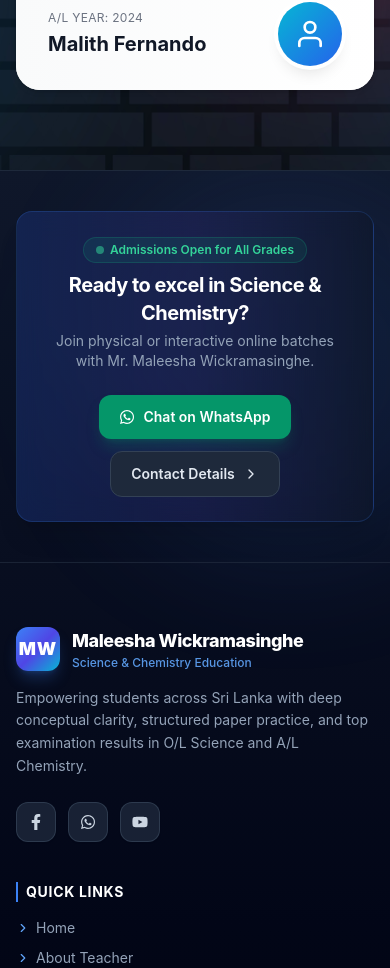
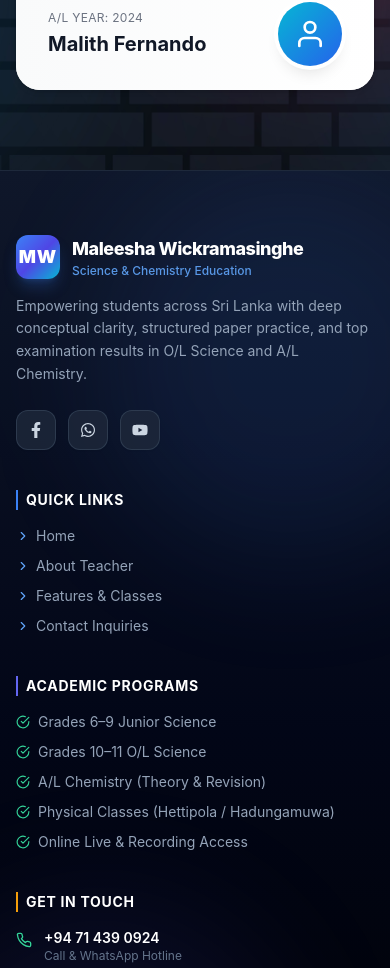
Before and after one commit to Gihan-Lahiru/tutionproject_frontend, a React (Vite) app: page / in a window 390 px wide. Shown: the part 9523-10491 px from the top of the page. Built offline with nearby package versions, Linux system fonts and the light colour scheme; no server answers; a web font is replaced by a local one.

Commit message:
chore(footer): remove repeated pre-footer CTA banner

```diff
--- a/src/components/Layout/Footer.jsx
+++ b/src/components/Layout/Footer.jsx
@@ -13,44 +13,6 @@ export default function Footer() {
       <div className="absolute top-0 left-1/4 w-96 h-96 bg-blue-500/10 rounded-full blur-3xl pointer-events-none" />
       <div className="absolute bottom-0 right-1/4 w-96 h-96 bg-indigo-500/10 rounded-full blur-3xl pointer-events-none" />
 
-      {/* Pre-Footer Action Banner */}
-      <div className="relative border-b border-slate-800/80">
-        <div className="max-w-7xl mx-auto px-4 sm:px-6 py-10">
-          <div className="rounded-2xl bg-gradient-to-r from-blue-900/40 via-indigo-900/30 to-slate-900/60 border border-blue-500/20 p-6 sm:p-8 backdrop-blur-md flex flex-col md:flex-row items-center justify-between gap-6 shadow-xl">
-            <div className="text-center md:text-left">
-              <span className="inline-flex items-center gap-1.5 px-3 py-1 rounded-full bg-emerald-500/10 text-emerald-400 text-xs font-semibold border border-emerald-500/20 mb-2">
-                <span className="w-2 h-2 rounded-full bg-emerald-400 animate-pulse" />
-                Admissions Open for All Grades
-              </span>
-              <h3 className="text-xl sm:text-2xl font-bold text-white tracking-tight">
-                Ready to excel in Science & Chemistry?
-              </h3>
-              <p className="text-slate-400 text-sm mt-1">
-                Join physical or interactive online batches with Mr. Maleesha Wickramasinghe.
-              </p>
-            </div>
-            <div className="flex flex-wrap items-center justify-center gap-3 shrink-0">
-              <a
-                href="https://wa.me/94714390924?text=Hello%20Sir%2C%20I%20would%20like%20to%20inquire%20about%20joining%20classes."
-                target="_blank"
-                rel="noreferrer"
-                className="inline-flex items-center gap-2 px-5 py-3 rounded-xl bg-emerald-600 hover:bg-emerald-500 text-white text-sm font-semibold shadow-lg shadow-emerald-600/25 transition-all hover:-translate-y-0.5"
-              >
-                <FaWhatsapp className="w-4 h-4" />
-                <span>Chat on WhatsApp</span>
-              </a>
-              <Link
-                to="/contact"
-                onClick={scrollToTop}
-                className="inline-flex items-center gap-2 px-5 py-3 rounded-xl bg-slate-800 hover:bg-slate-700 text-slate-200 hover:text-white border border-slate-700 text-sm font-semibold transition-all hover:-translate-y-0.5"
-              >
-                <span>Contact Details</span>
-                <FiChevronRight className="w-4 h-4" />
-              </Link>
-            </div>
-          </div>
-        </div>
-      </div>
 
       {/* Main Footer Links Grid */}
       <div className="relative max-w-7xl mx-auto px-4 sm:px-6 pt-16 pb-12">
```
